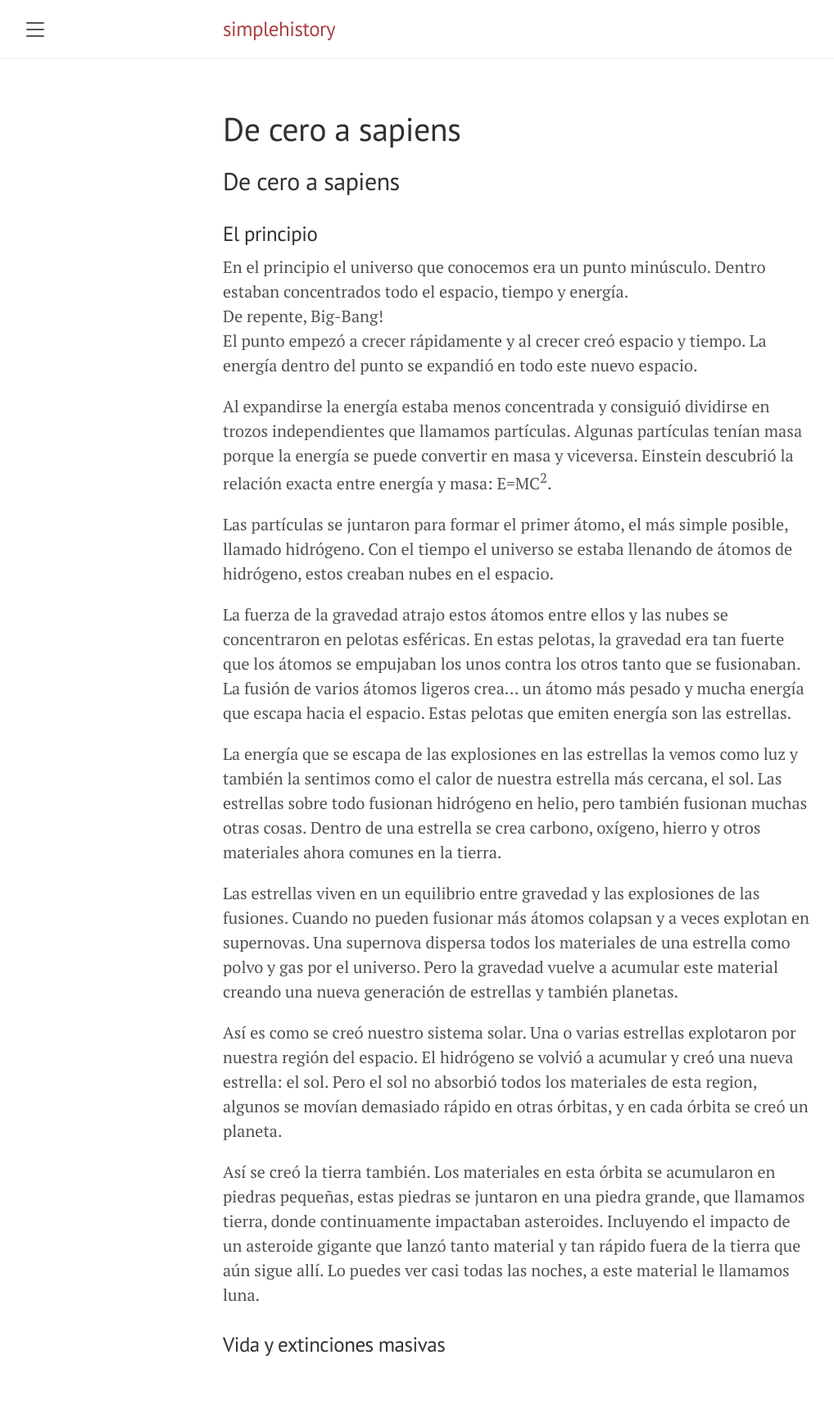
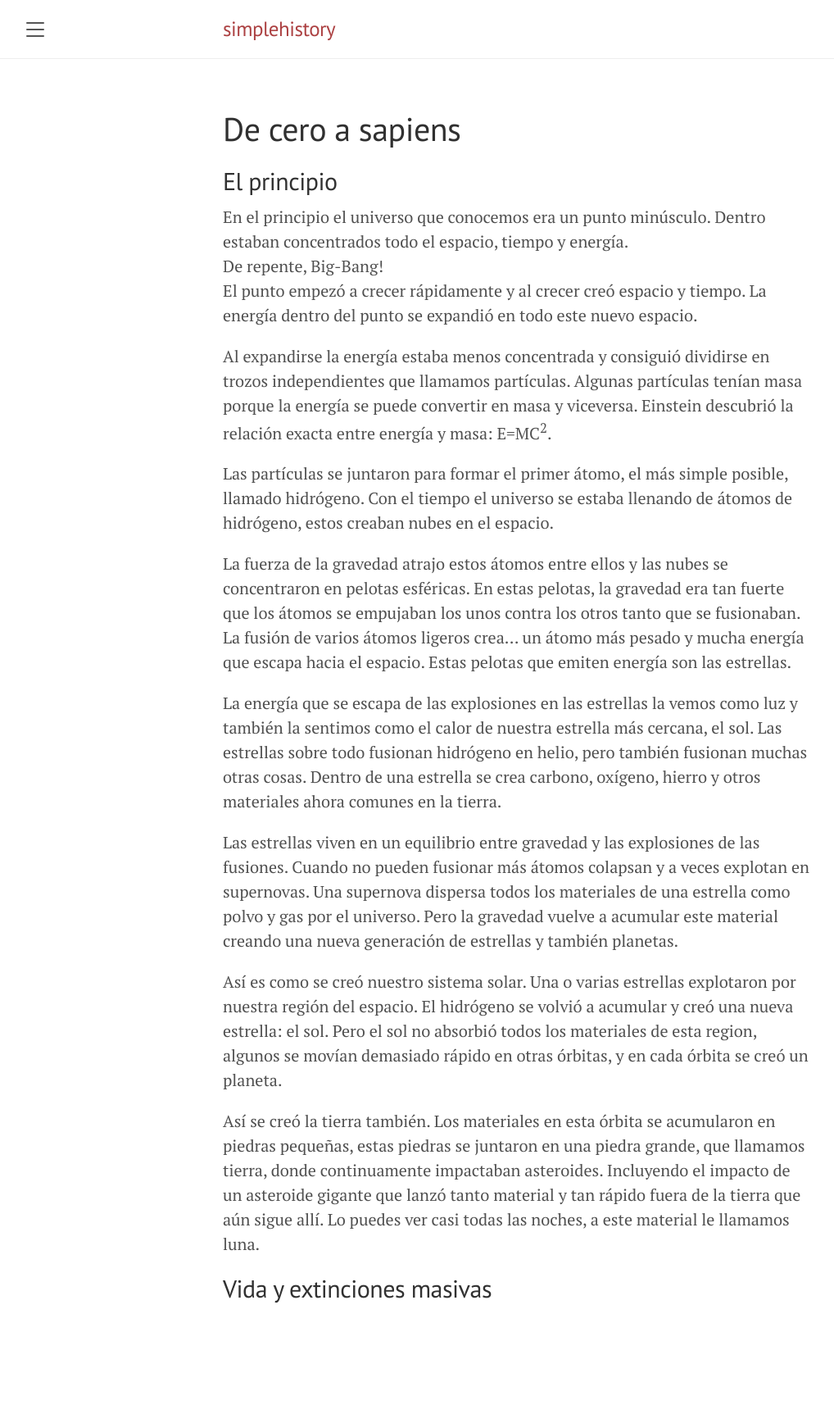
Before and after one commit to JordiPolo/simplehistory, a Jekyll site: the page built from 01.md, in a window 1280 px wide. Shown: the whole page at 82% size, without its empty margins (8-1026 px from the left). Built offline with Jekyll 4.4.1, drawn with Linux system fonts in a browser that asks for light colours; after the commit the page ends 1671 px from its top, so only the background shows below that.

Commit message:
Update 01.md

```diff
--- a/01.md
+++ b/01.md
@@ -2,9 +2,8 @@
 layout: page
 title: De cero a sapiens
 ---
-## De cero a sapiens
 
-### El principio
+## El principio
 
 En el principio el universo que conocemos era un punto minúsculo. Dentro estaban concentrados todo el espacio, tiempo y energía.
 De repente, Big-Bang!
@@ -27,4 +26,4 @@ Así es como se creó nuestro sistema solar. Una o varias estrellas explotaron p
 Así se creó la tierra también. Los materiales en esta órbita se acumularon en piedras pequeñas, estas piedras se juntaron en una piedra grande, que llamamos tierra, donde continuamente impactaban asteroides. Incluyendo el impacto de un asteroide gigante que lanzó tanto material y tan rápido fuera de la tierra que aún sigue allí. Lo puedes ver casi todas las noches, a este material le llamamos luna.
 
 
-### Vida y extinciones masivas
+## Vida y extinciones masivas
```
